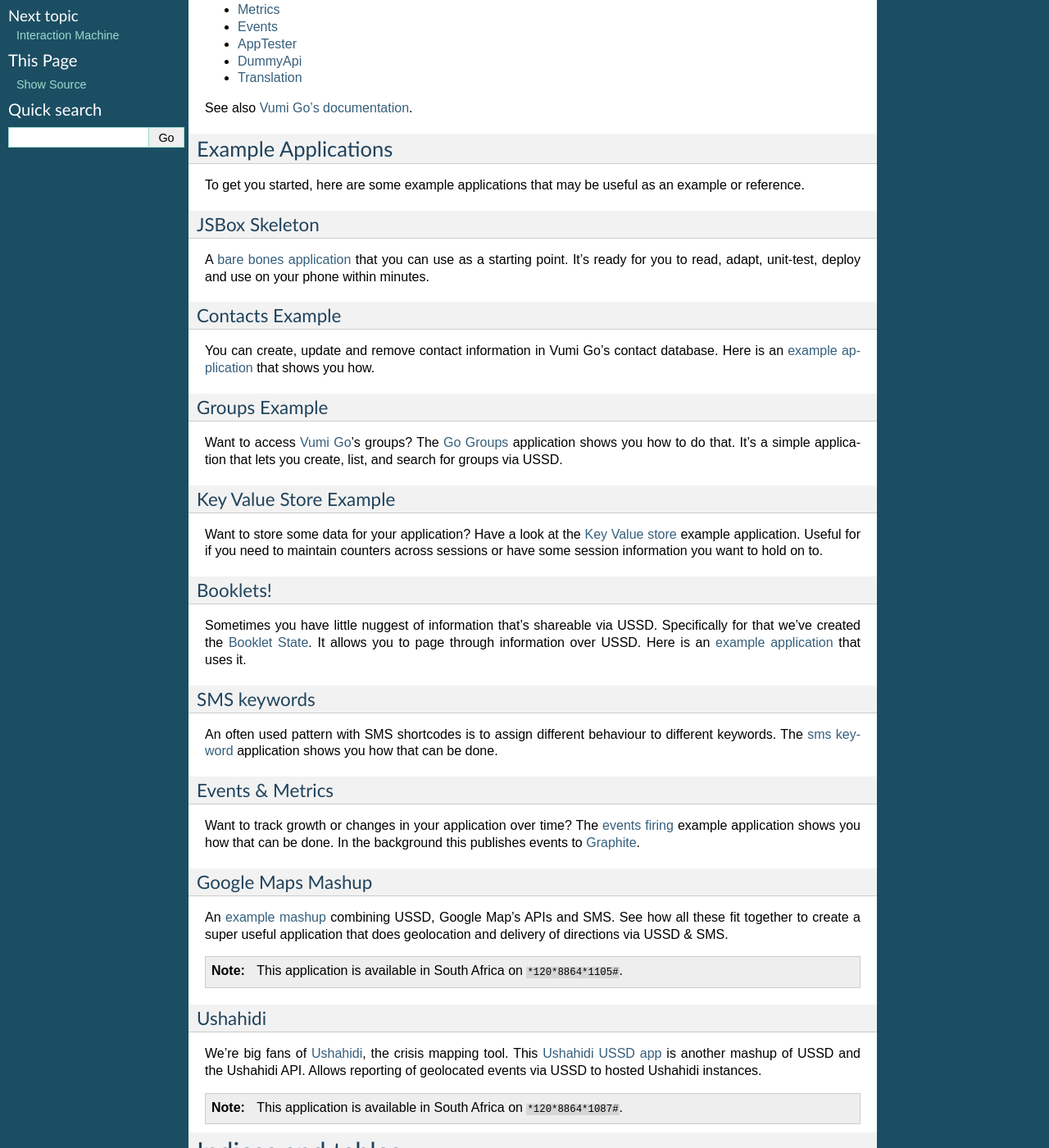
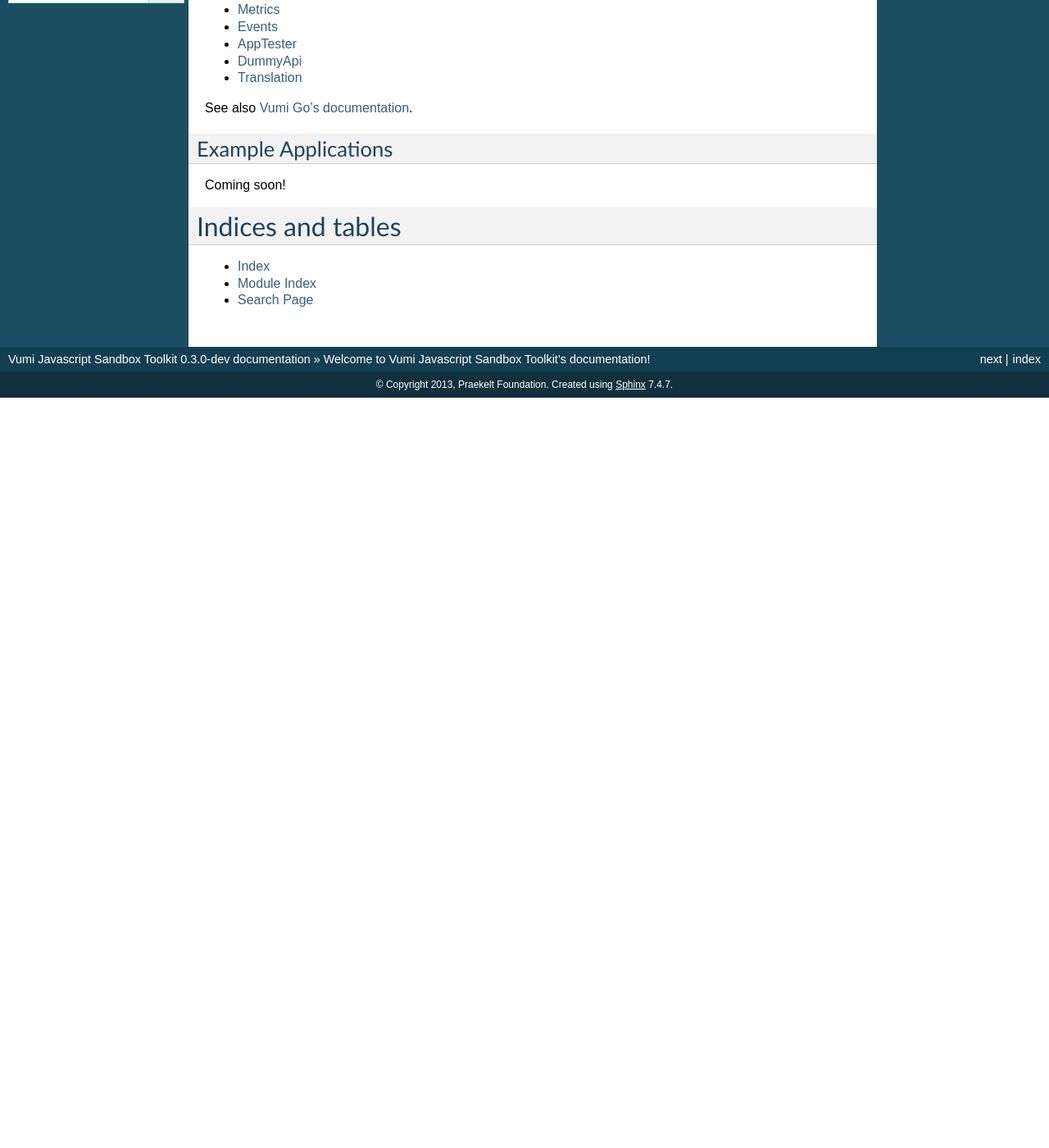
Before and after one commit to praekeltfoundation/vumi-jssandbox-toolkit, a Sphinx documentation site: the page built from docs/index.rst, in a window 1280 px wide and 1400 px high, scrolled down 332 px. Shown: the whole window at 82% size. Built offline with Sphinx 7.4.7, drawn with Linux system fonts in a browser that asks for light colours; after the commit the page ends 900 px from its top, so only the background shows below that; some of the changed text lies outside the part shown.

Commit message:
Remove v0.1.x examples.

```diff
--- a/docs/index.rst
+++ b/docs/index.rst
@@ -28,92 +28,11 @@
 
 See also `Vumi Go's documentation <http://vumi-go.readthedocs.org/>`_.
 
+
 Example Applications
 --------------------
 
-To get you started, here are some example applications that may be
-useful as an example or reference.
-
-
-JSBox Skeleton
-~~~~~~~~~~~~~~
-
-A `bare bones application <https://github.com/smn/go-jsbox-skeleton>`_
-that you can use as a starting point. It's ready for you to read, adapt,
-unit-test, deploy and use on your phone within minutes.
-
-Contacts Example
-~~~~~~~~~~~~~~~~
-
-You can create, update and remove contact information in Vumi Go's contact
-database. Here is an `example application <https://github.com/smn/go-contacts>`_
-that shows you how.
-
-Groups Example
-~~~~~~~~~~~~~~
-
-Want to access `Vumi Go <https://go.vumi.org/>`_'s groups?
-The `Go Groups <https://github.com/smn/go-groups>`_
-application shows you how to do that. It's a simple application that
-lets you create, list, and search for groups via USSD.
-
-Key Value Store Example
-~~~~~~~~~~~~~~~~~~~~~~~
-
-Want to store some data for your application? Have a look at the
-`Key Value store <https://github.com/smn/go-kv-store>`_ example application.
-Useful for if you need to maintain counters across sessions or have
-some session information you want to hold on to.
-
-Booklets!
-~~~~~~~~~
-
-Sometimes you have little nuggest of information that's shareable via
-USSD. Specifically for that we've created the
-`Booklet State <states.html#BookletState>`_. It allows you to page
-through information over USSD. Here is an
-`example application <https://github.com/smn/go-booklet-state/>`_ that
-uses it.
-
-SMS keywords
-~~~~~~~~~~~~
-
-An often used pattern with SMS shortcodes is to assign different
-behaviour to different keywords.
-The `sms keyword <https://github.com/smn/go-js-sms-keyword-handling>`_
-application shows you how that can be done.
-
-Events & Metrics
-~~~~~~~~~~~~~~~~
-
-Want to track growth or changes in your application over time?
-The `events firing <https://github.com/smn/go-events-firing>`_ example
-application shows you how that can be done. In the background this
-publishes events to `Graphite <http://graphite.wikidot.com/>`_.
-
-Google Maps Mashup
-~~~~~~~~~~~~~~~~~~
-
-An `example mashup <https://github.com/smn/go-google-maps>`_
-combining USSD, Google Map's APIs and SMS. See how all these fit together
-to create a super useful application that does geolocation and
-delivery of directions via USSD & SMS.
-
-.. note::
-
-    This application is available in South Africa on ``*120*8864*1105#``.
-
-Ushahidi
-~~~~~~~~
-
-We're big fans of `Ushahidi <http://ushahidi.com/>`_, the crisis
-mapping tool. This `Ushahidi USSD app <https://github.com/smn/go-ushahidi>`_
-is another mashup of USSD and the Ushahidi API. Allows
-reporting of geolocated events via USSD to hosted Ushahidi instances.
-
-.. note::
-
-    This application is available in South Africa on ``*120*8864*1087#``.
+Coming soon!
 
 
 Indices and tables
```
